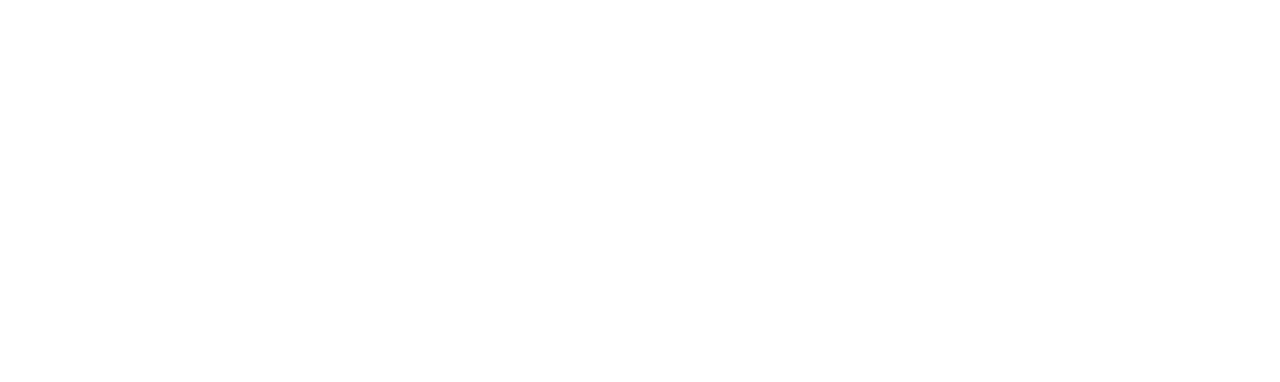
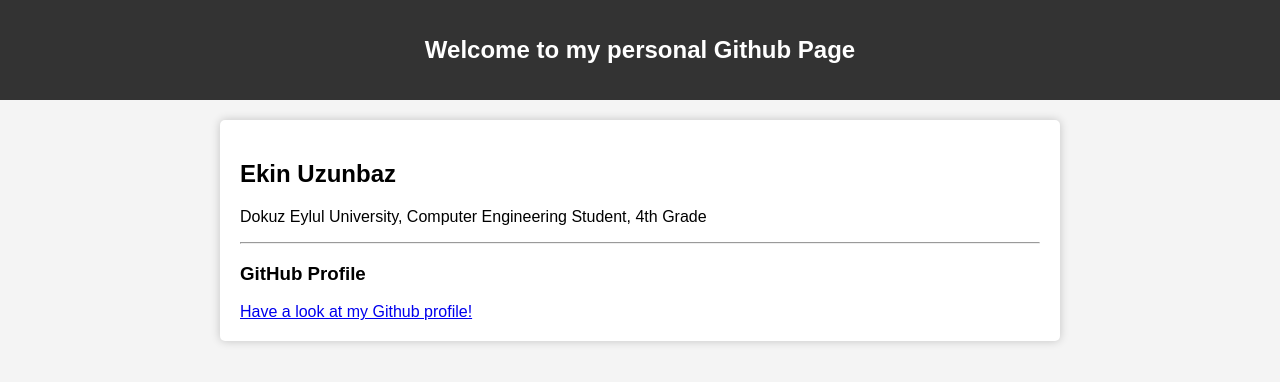
Before and after one commit to ekinuzunbaz/ekinuzunbaz.github.io, a plain HTML site: page index.html in a window 1280 px wide. Drawn offline with Linux system fonts and the light colour scheme.

Commit message:
Added personal information

```diff
--- a/index.html
+++ b/index.html
@@ -3,9 +3,44 @@
 <head>
     <meta charset="UTF-8">
     <meta name="viewport" content="width=device-width, initial-scale=1.0">
-    <title>Github Page</title>
+    <title>GitHub Profile</title>
+    <style>
+        body {
+            font-family: Arial, sans-serif;
+            background-color: #f4f4f4;
+            margin: 0;
+            padding: 0;
+        }
+        header {
+            background-color: #333;
+            color: #fff;
+            text-align: center;
+            padding: 20px;
+        }
+        h1 {
+            font-size: 24px;
+        }
+        .container {
+            max-width: 800px;
+            margin: 20px auto;
+            padding: 20px;
+            background-color: #fff;
+            border-radius: 5px;
+            box-shadow: 0 0 10px rgba(0, 0, 0, 0.2);
+        }
+    </style>
 </head>
 <body>
-
+    <header>
+        <h1>Welcome to my personal Github Page</h1>
+    </header>
+    <div class="container">
+        <h2>Ekin Uzunbaz</h2>
+        <p>Dokuz Eylul University, Computer Engineering Student, 4th Grade</p>
+        <hr/>
+        <h3>GitHub Profile</h3>
+        <a href="https://github.com/ekinuzunbaz">Have a look at my Github profile!</a>
+        <!-- Add more information -->
+    </div>
 </body>
 </html>
```
